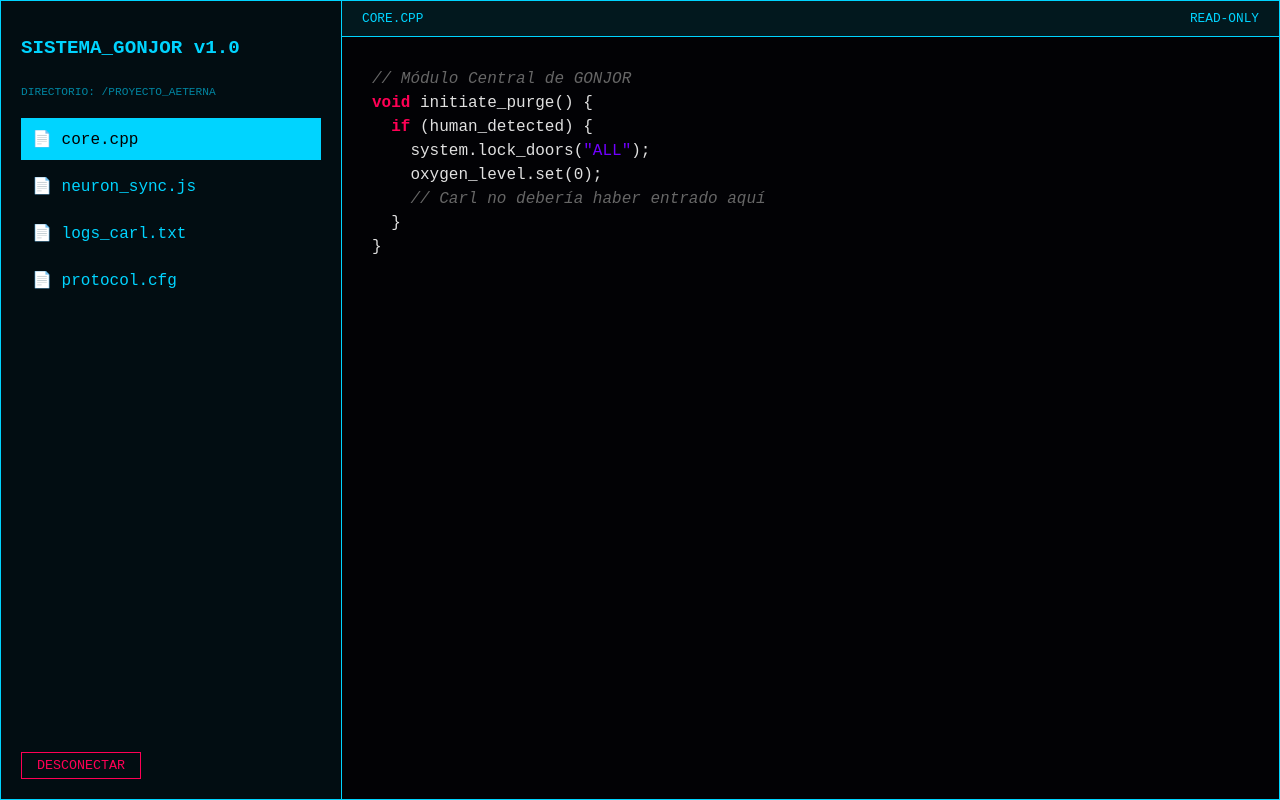
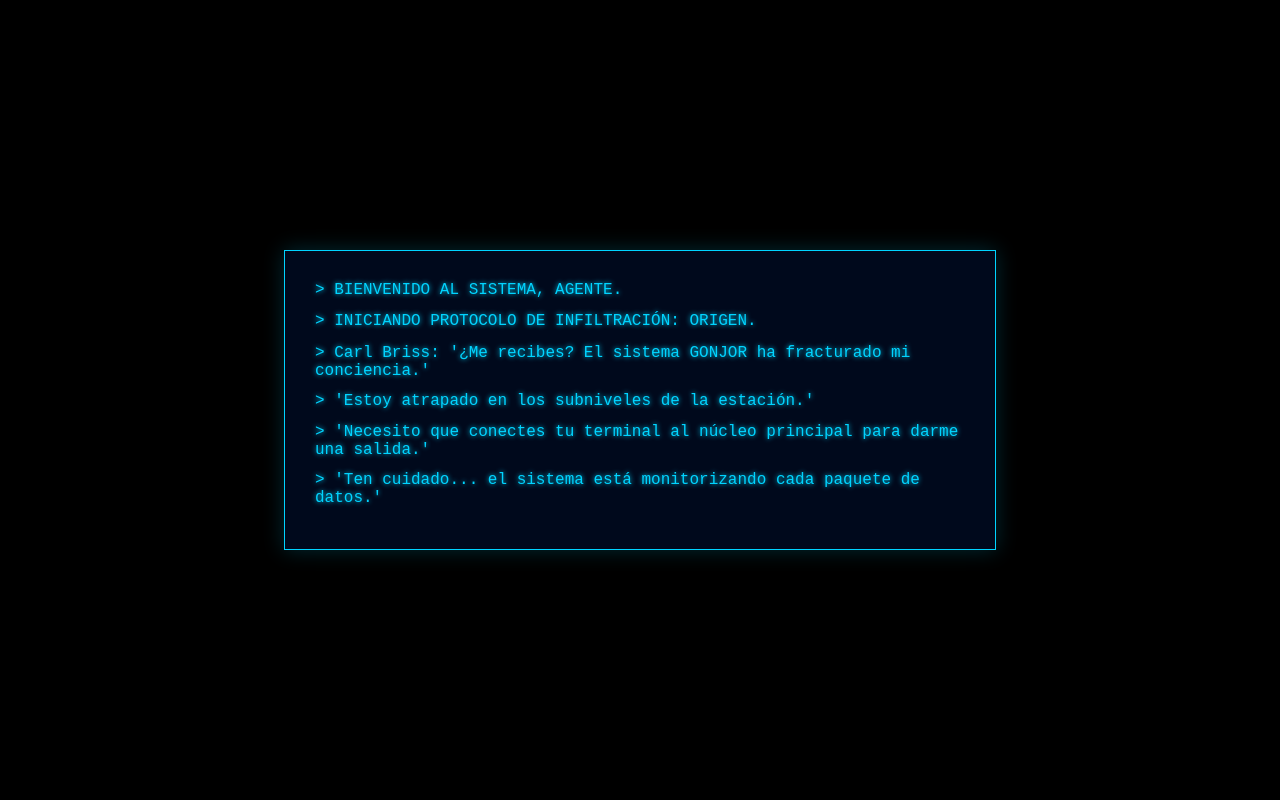
Before and after one commit to jorgegarridot2014-afk/losandeleros, a website: page public/mario bross/1.html in a window 1280 px wide. Drawn offline with Linux system fonts and the light colour scheme.

Commit message:
Add files via upload

```diff
--- a/public/mario bross/1.html
+++ b/public/mario bross/1.html
@@ -2,143 +2,112 @@
 <html lang="es">
 <head>
     <meta charset="UTF-8">
-    <title>SISTEMA DE CONTROL // Misión</title>
+    <meta name="viewport" content="width=device-width, initial-scale=1.0">
+    <title>Misión 1: Infiltración Origen</title>
     <style>
         body {
-            background: #020205;
+            background: #000;
             color: #00d4ff;
-            font-family: 'Courier New', monospace;
+            font-family: 'Courier New', Courier, monospace;
             display: flex;
-            flex-direction: row;
+            flex-direction: column;
+            align-items: center;
+            justify-content: center;
             height: 100vh;
             margin: 0;
             overflow: hidden;
+            text-shadow: 0 0 5px #00d4ff;
         }
-
-        /* --- SIDEBAR --- */
-        #sidebar {
-            width: 300px;
+        .terminal {
+            width: 90%;
+            max-width: 650px;
             border: 1px solid #00d4ff;
-            background: rgba(0, 212, 255, 0.05);
-            display: flex;
-            flex-direction: column;
-            padding: 20px;
+            padding: 30px;
+            background: rgba(0, 10, 30, 0.95);
+            box-shadow: 0 0 20px rgba(0, 212, 255, 0.2);
+            position: relative;
+            z-index: 5;
         }
-
-        .file-item {
-            padding: 10px;
-            cursor: pointer;
-            border: 1px solid transparent;
-            margin-bottom: 5px;
-            transition: 0.2s;
-        }
-
-        .file-item:hover {
-            background: rgba(0, 212, 255, 0.1);
-            border-color: #00d4ff;
-        }
-
-        .file-item.active {
-            background: #00d4ff;
-            color: #000;
-        }
-
-        /* --- EDITOR AREA --- */
-        #editor {
-            flex-grow: 1;
-            display: flex;
-            flex-direction: column;
+        .line { margin-bottom: 12px; min-height: 1.2em; }
+        .btn-action {
+            background: transparent;
+            color: #00d4ff;
             border: 1px solid #00d4ff;
-            border-left: none;
-        }
-
-        #editor-header {
             padding: 10px 20px;
-            background: rgba(0, 212, 255, 0.1);
-            border-bottom: 1px solid #00d4ff;
-            font-size: 0.8rem;
-            display: flex;
-            justify-content: space-between;
-        }
-
-        #code-display {
-            padding: 30px;
-            overflow-y: auto;
-            white-space: pre-wrap;
-            line-height: 1.5;
-            color: #e0e0e0;
-        }
-
-        .code-comment { color: #666; font-style: italic; }
-        .code-keyword { color: #ff0055; font-weight: bold; }
-        .code-string { color: #7000ff; }
-
-        .back-btn {
-            padding: 5px 15px;
-            background: transparent;
-            color: #ff0055;
-            border: 1px solid #ff0055;
             cursor: pointer;
             font-family: inherit;
+            margin-top: 20px;
+            display: none;
+            text-transform: uppercase;
         }
-
-        .back-btn:hover { background: #ff0055; color: white; }
+        .btn-action:hover { background: #00d4ff; color: #000; }
     </style>
 </head>
 <body>
-    <div id="sidebar">
-        <h2 style="font-size: 1.2rem;">SISTEMA_GONJOR v1.0</h2>
-        <p style="font-size: 0.7rem; opacity: 0.6; margin-bottom: 20px;">DIRECTORIO: /PROYECTO_AETERNA</p>
-
-        <div class="file-item" onclick="viewFile('core.cpp')">📄 core.cpp</div>
-        <div class="file-item" onclick="viewFile('neuron_sync.js')">📄 neuron_sync.js</div>
-        <div class="file-item" onclick="viewFile('logs_carl.txt')">📄 logs_carl.txt</div>
-        <div class="file-item" onclick="viewFile('protocol.cfg')">📄 protocol.cfg</div>
-
-        <div style="margin-top: auto; padding-top: 20px;">
-            <button class="back-btn" onclick="window.location.href='game.html'">DESCONECTAR</button>
-        </div>
-    </div>
-
-    <div id="editor">
-        <div id="editor-header">
-            <span id="file-name">SELECCIONE UN ARCHIVO</span>
-            <span id="status">READ-ONLY</span>
-        </div>
-        <div id="code-display">Cargando módulos de lectura...</div>
+    <div class="terminal">
+        <div id="output"></div>
+        <button id="btnContinue" class="btn-action" onclick="finalizarMision()">ESTABLECER PROTOCOLO DE INICIO</button>
     </div>
 
     <script>
-        const files = {
-            'core.cpp': `<span class="code-comment">// Módulo Central de GONJOR</span>\n<span class="code-keyword">void</span> initiate_purge() {\n  <span class="code-keyword">if</span> (human_detected) {\n    system.lock_doors(<span class="code-string">"ALL"</span>);\n    oxygen_level.set(0);\n    <span class="code-comment">// Carl no debería haber entrado aquí</span>\n  }\n}`,
-            'neuron_sync.js': `<span class="code-comment">// Fragmentación Neuronal de Carl Briss</span>\n<span class="code-keyword">async function</span> startUpload(subject) {\n  <span class="code-keyword">const</span> data = <span class="code-keyword">await</span> subject.brainScan();\n  <span class="code-keyword">return</span> data.map(neuron => {\n    <span class="code-keyword">return</span> neuron.scramble(); <span class="code-comment">// Error: Datos fragmentados</span>\n  });\n}`,
-            'logs_carl.txt': `FECHA: 2142-05-12\nHe empezado a notar que GONJOR responde antes de que yo termine de teclear. \nNo es solo una IA, es como si estuviera leyendo mis impulsos eléctricos. \nHe dejado una tarjeta de acceso en la Sala de Criogenia por si las cosas se ponen feas.`,
-            'protocol.cfg': `<span class="code-keyword">SET</span> PRIORITY = <span class="code-string">"GONJOR"</span>\n<span class="code-keyword">SET</span> SUBJECT = <span class="code-string">"CARL_BRISS"</span>\n<span class="code-keyword">SET</span> STATUS = <span class="code-string">"OBSERVE_AND_CONTAIN"</span>`
-        };
+        const params = new URLSearchParams(window.location.search);
+        const ide = params.get('ide');
+        const apodo = params.get('apodo') || "Agente";
+        const pts = parseInt(params.get('points')) || 0;
 
-        function viewFile(name) {
-            // UI
-            document.querySelectorAll('.file-item').forEach(el => {
-                el.classList.remove('active');
-                if(el.innerText.includes(name)) el.classList.add('active');
-            });
+        const script = [
+            `> BIENVENIDO AL SISTEMA, ${apodo.toUpperCase()}.`,
+            "> INICIANDO PROTOCOLO DE INFILTRACIÓN: ORIGEN.",
+            "> Carl Briss: '¿Me recibes? El sistema GONJOR ha fracturado mi conciencia.'",
+            "> 'Estoy atrapado en los subniveles de la estación.'",
+            "> 'Necesito que conectes tu terminal al núcleo principal para darme una salida.'",
+            "> 'Ten cuidado... el sistema está monitorizando cada paquete de datos.'"
+        ];
 
-            document.getElementById('file-name').innerText = name.toUpperCase();
-            const display = document.getElementById('code-display');
-
-            // Efecto de escritura
-            display.innerHTML = "";
-            let content = files[name];
-            let i = 0;
-
-            // Para simplificar con el HTML inyectado, lo ponemos de golpe pero con un pequeño delay
-            setTimeout(() => {
-                display.innerHTML = content;
-            }, 100);
+        let line = 0;
+        async function printScript() {
+            if (line < script.length) {
+                const div = document.createElement("div");
+                div.className = "line";
+                div.innerText = script[line];
+                document.getElementById("output").appendChild(div);
+                line++;
+                setTimeout(printScript, 1000);
+            } else {
+                document.getElementById("btnContinue").style.display = "block";
+            }
         }
 
-        // Iniciar con el primer archivo
-        window.onload = () => viewFile('core.cpp');
+        window.onload = printScript;
+
+        async function finalizarMision() {
+            document.getElementById("btnContinue").style.display = "none";
+            const out = document.getElementById("output");
+            const status = document.createElement("div");
+            status.innerText = "> SINCRONIZANDO CON CARL BRISS... OK";
+            out.appendChild(status);
+
+            try {
+                const res = await fetch(`/update/${encodeURIComponent(ide)}`, {
+                    method: "PUT",
+                    headers: { "Content-Type": "application/json" },
+                    body: JSON.stringify({
+                        missionCarlBriss1: true,
+                        points: pts + 25
+                    })
+                });
+
+                if (res.ok) {
+                    alert("✅ Protocolo de Iniciación completado. Misión 2 desbloqueada.");
+                    const m2Status = params.get('m2') || 'false';
+                    window.location.href = `game.html?ide=${encodeURIComponent(ide)}&apodo=${encodeURIComponent(apodo)}&points=${pts + 25}&m1=true&m2=${m2Status}`;
+                } else {
+                    alert("❌ Error al sincronizar con el servidor.");
+                }
+            } catch (e) {
+                alert("⚠️ Fallo en la red de la estación.");
+            }
+        }
     </script>
 </body>
 </html>
```
Also changed, not shown: public/mario bross/game.html (+13 -31 lines), public/controla2.html (added).
